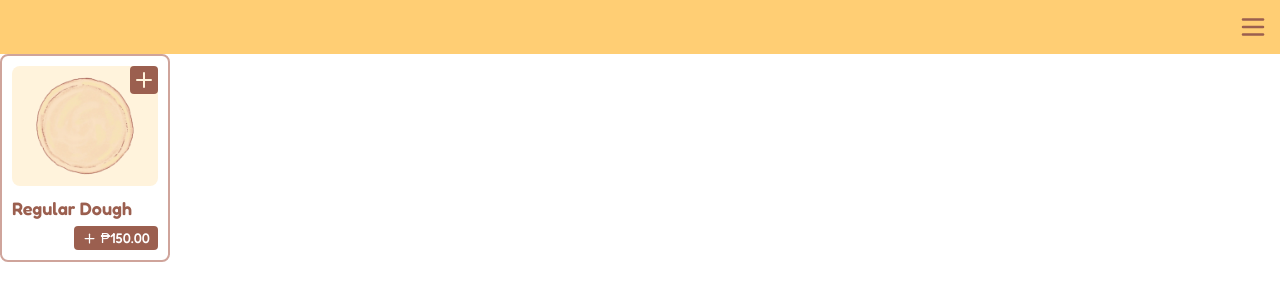
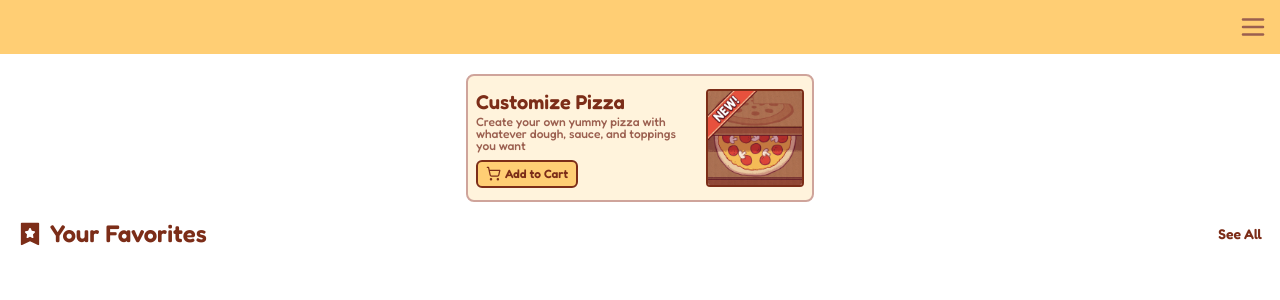
Before and after one commit to xialuna/zazoom-order-app, a Next.js app: page / in a window 1280 px wide. Shown: the top 300 px of the page. Built offline with nearby package versions, Linux system fonts and the light colour scheme.

Commit message:
WIP Style initial homepage

```diff
--- /dev/null
+++ b/src/app/(custom-pizza)/pick-base/page.tsx
@@ -0,0 +1,20 @@
+// pick-base/page.tsx
+import { useRouter } from 'next/router'
+
+const PickBase = () => {
+  const router = useRouter()
+
+  const handleNext = () => {
+    router.push('/pick-toppings') // This navigates to the pick-toppings page
+  }
+
+  return (
+    <div>
+      <h1>Pick your base</h1>
+      {/* Content for base selection */}
+      <button onClick={handleNext}>Next</button>
+    </div>
+  )
+}
+
+export default PickBase
--- /dev/null
+++ b/src/app/(custom-pizza)/pick-toppings/page.tsx
@@ -0,0 +1,20 @@
+// pick-toppings/page.tsx
+import { useRouter } from 'next/router'
+
+const PickToppings = () => {
+  const router = useRouter()
+
+  const handleNext = () => {
+    router.push('/customer-info') // Navigates to the customer info page
+  }
+
+  return (
+    <div>
+      <h1>Pick your toppings</h1>
+      {/* Content for toppings selection */}
+      <button onClick={handleNext}>Next</button>
+    </div>
+  )
+}
+
+export default PickToppings
--- a/src/app/globals.css
+++ b/src/app/globals.css
@@ -11,7 +11,15 @@
     }
 
     h2{
+        @apply text-2xl font-semibold text-neutral-primary
+    }
+
+    h3{
         @apply text-xl font-semibold text-neutral-primary ;
+    }
+
+    p{
+        @apply text-xs leading-3 font-medium
     }
 
     .btn{
--- a/src/app/page.tsx
+++ b/src/app/page.tsx
@@ -2,14 +2,42 @@
 import { Nav } from '../components/ui/Nav'
 import { IngredientBox } from '../components/ui/IngredientBox'
 import { ProgressIndicator } from '../components/ui/ProgressIndicator'
+import { ShoppingCart } from 'lucide-react'
 import React, { useState } from 'react'
 export default function Home() {
   return (
-    <main>
-      <div>
-        <Nav />
-        <IngredientBox />
-      </div>
-    </main>
+    <div>
+      <Nav />
+      <main className='mx-[18px]'>
+        {/* Customize Pizza */}
+        <div className='mt-5 flex flex-col items-center justify-center'>
+          <div className='flex max-w-[361px] items-center justify-center gap-3 rounded-lg border-2 border-neutral-primary bg-neutral-primary px-2 py-3'>
+            <div className='max-w-[218px]'>
+              <h3>Customize Pizza</h3>
+              <p>Create your own yummy pizza with whatever dough, sauce, and toppings you want</p>
+              <button className='btn btn-primary btn-hover mt-2 flex gap-1 px-2 py-1 text-xs'>
+                <ShoppingCart size={15} />
+                Add to Cart
+              </button>
+            </div>
+            <img src='assets/custom-pizza.png' className='w-[98px] rounded border-2 border-brand-primary' />
+          </div>
+        </div>
+
+        {/* Favorites */}
+        <div className=''>
+          {/* Title Card */}
+          <div className='mt-4 flex items-center justify-between'>
+            <div className='flex items-center space-x-2'>
+              <img src='favorite-icon.svg' alt='Favorite Icon' className='h-6 w-6' />
+              <h2>Your Favorites</h2>
+            </div>
+            <span className='text-sm font-semibold text-neutral-primary'>See All</span>
+          </div>
+        </div>
+
+        {/* Pizza Components */}
+      </main>
+    </div>
   )
 }
--- a/src/components/ui/IngredientBox.tsx
+++ b/src/components/ui/IngredientBox.tsx
@@ -9,17 +9,17 @@ export const IngredientBox = () => {
           <img src='assets/regular-dough.webp' className='w-[104px]'></img>
         </div>
 
-        <button className='bg-neutral-emphasis absolute right-0 top-0 rounded p-0.5'>
+        <button className='absolute right-0 top-0 rounded bg-neutral-emphasis p-0.5'>
           <Plus className='text-onbrand-primary' />
         </button>
       </div>
       {/* Title Card Container */}
       <div className='flex flex-col gap-1'>
-        <h3 className='pt-2 text-lg font-semibold'>Regular Dough</h3>
+        <h4 className='pt-2 text-lg font-semibold'>Regular Dough</h4>
 
         {/* Price */}
         <div className='flex justify-end'>
-          <div className='bg-neutral-emphasis flex items-center justify-end gap-1 rounded px-2 py-0.5 text-white'>
+          <div className='flex items-center justify-end gap-1 rounded bg-neutral-emphasis px-2 py-0.5 text-white'>
             <Plus size={15} className='border-medium' />
             <span className='text-sm font-medium'>₱150.00</span>
           </div>
```
Also changed, not shown: public/favorite-icon.svg (added), src/app/(custom-pizza)/customer-info/page.tsx (added), src/app/(custom-pizza)/order-confirmed/page.tsx (added).
